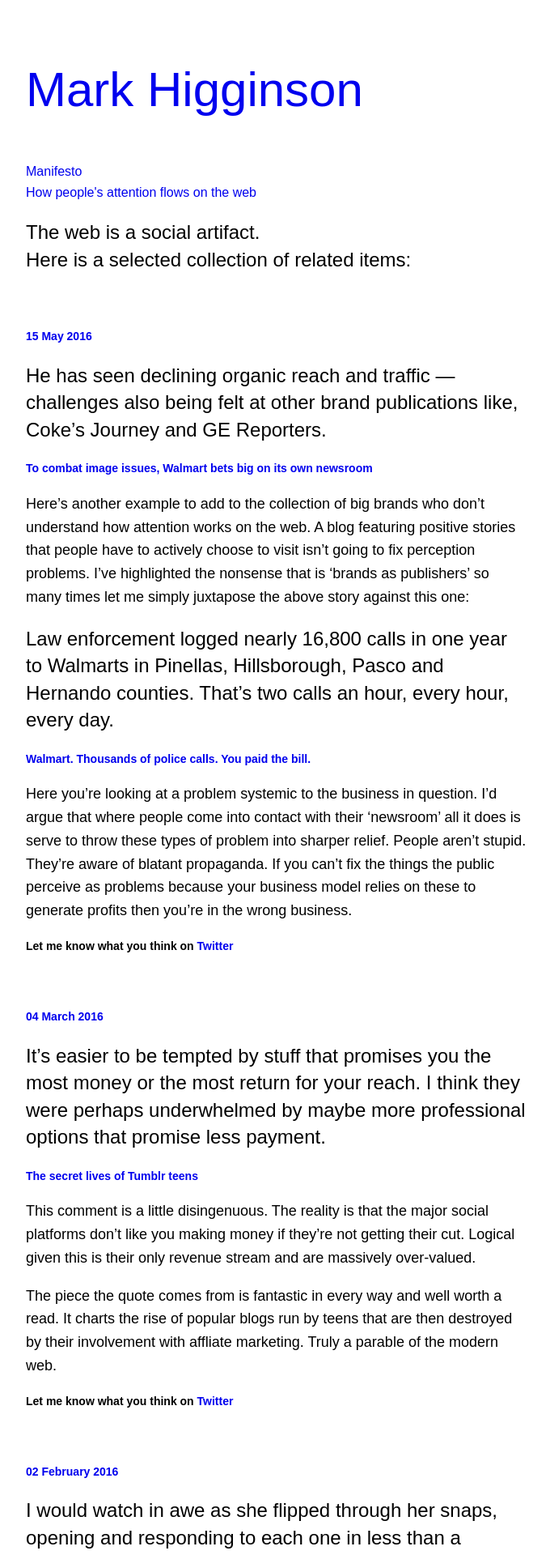
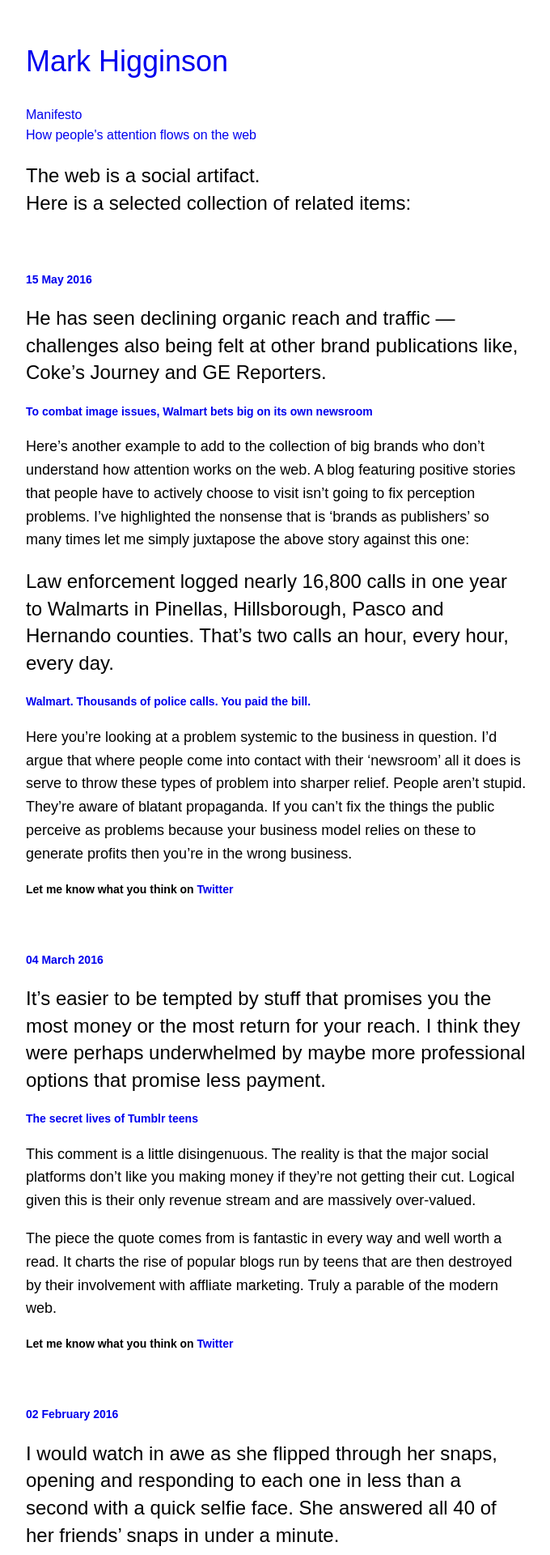
Before and after one commit to markhgn/markhgn.github.io, a Jekyll site: the page built from index.html, in a window 1280 px wide. Shown: the top 1920 px of the page at 81% size, without its empty margins (298-978 px from the left). Built offline with Jekyll 4.4.1, drawn with Linux system fonts in a browser that asks for light colours; the list of posts is cut into pages by our own code.

Commit message:
H1 size change

```diff
--- a/css/style.css
+++ b/css/style.css
@@ -10,7 +10,7 @@
 }
 
 h1 {
-  font-size: 60px;
+  font-size: 36px;
   font-weight:400;
 }
 
```
